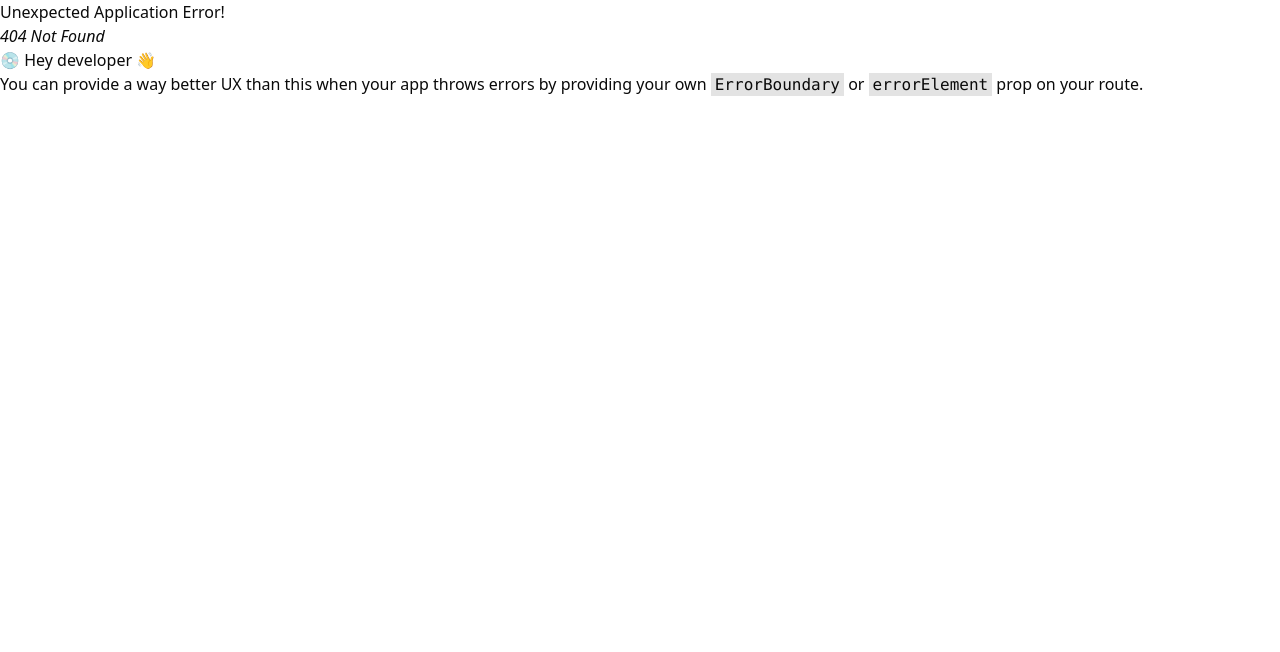
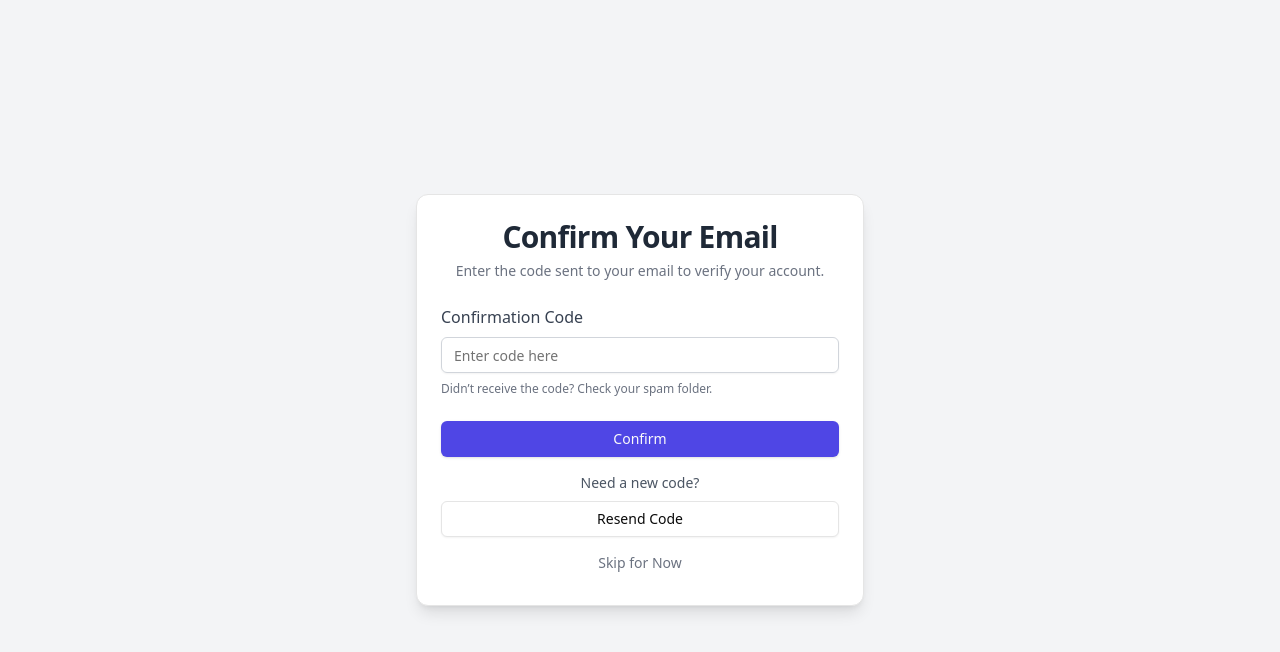
Before and after one commit to patelajay745/React-RSVP, a React (Vite) app: page /confirm in a window 1280 px wide. Before the commit this address had no page. Shown: the top 652 px of the page. Built offline with nearby package versions, Linux system fonts and the light colour scheme.

Commit message:
added confirm email page

```diff
--- /dev/null
+++ b/src/components/ui/alert.jsx
@@ -0,0 +1,47 @@
+import * as React from "react"
+import { cva } from "class-variance-authority";
+
+import { cn } from "@/lib/utils"
+
+const alertVariants = cva(
+  "relative w-full rounded-lg border px-4 py-3 text-sm [&>svg+div]:translate-y-[-3px] [&>svg]:absolute [&>svg]:left-4 [&>svg]:top-4 [&>svg]:text-foreground [&>svg~*]:pl-7",
+  {
+    variants: {
+      variant: {
+        default: "bg-background text-foreground",
+        destructive:
+          "border-destructive/50 text-destructive dark:border-destructive [&>svg]:text-destructive",
+      },
+    },
+    defaultVariants: {
+      variant: "default",
+    },
+  }
+)
+
+const Alert = React.forwardRef(({ className, variant, ...props }, ref) => (
+  <div
+    ref={ref}
+    role="alert"
+    className={cn(alertVariants({ variant }), className)}
+    {...props} />
+))
+Alert.displayName = "Alert"
+
+const AlertTitle = React.forwardRef(({ className, ...props }, ref) => (
+  <h5
+    ref={ref}
+    className={cn("mb-1 font-medium leading-none tracking-tight", className)}
+    {...props} />
+))
+AlertTitle.displayName = "AlertTitle"
+
+const AlertDescription = React.forwardRef(({ className, ...props }, ref) => (
+  <div
+    ref={ref}
+    className={cn("text-sm [&_p]:leading-relaxed", className)}
+    {...props} />
+))
+AlertDescription.displayName = "AlertDescription"
+
+export { Alert, AlertTitle, AlertDescription }
--- a/src/main.jsx
+++ b/src/main.jsx
@@ -7,6 +7,7 @@ import Login from "./pages/login";
 import Register from "./pages/register";
 import { Provider } from "react-redux";
 import { store } from "./app/store";
+import ConfirmEmail from "./pages/confirmEmail";
 
 const router = createBrowserRouter([
   {
@@ -16,6 +17,11 @@ const router = createBrowserRouter([
   {
     path: "/register",
     element: <Register />,
+  },
+
+  {
+    path: "/confirm",
+    element: <ConfirmEmail />,
   },
 ]);
 
--- /dev/null
+++ b/src/pages/confirmEmail.jsx
@@ -0,0 +1,104 @@
+import { Alert, AlertDescription } from "@/components/ui/alert";
+import { Button } from "@/components/ui/button";
+import {
+  Card,
+  CardContent,
+  CardDescription,
+  CardHeader,
+  CardTitle,
+} from "@/components/ui/card";
+import { Input } from "@/components/ui/input";
+import React, { useState } from "react";
+
+export default function ConfirmEmail() {
+  const [formData, setFormData] = useState({ code: "" });
+  const [error, setError] = useState("");
+
+  const handleChange = (e) => {
+    setFormData({ ...formData, [e.target.name]: e.target.value });
+  };
+
+  const handleConfirm = (e) => {
+    e.preventDefault();
+    // Your confirm logic
+  };
+
+  const handleResend = () => {
+    // Your resend logic
+  };
+
+  const handleSkip = () => {
+    // Logic for skipping confirmation
+  };
+
+  return (
+    <div className="flex items-center justify-center min-h-screen bg-gray-100 p-4">
+      <Card className="w-full max-w-md shadow-lg">
+        <CardHeader className="text-center">
+          <CardTitle className="text-3xl font-semibold text-gray-800">
+            Confirm Your Email
+          </CardTitle>
+          <CardDescription className="text-gray-500 mt-2">
+            Enter the code sent to your email to verify your account.
+          </CardDescription>
+        </CardHeader>
+        <CardContent>
+          <form onSubmit={handleConfirm} className="space-y-6">
+            <div className="space-y-2">
+              <label htmlFor="code" className="block text-gray-700 font-medium">
+                Confirmation Code
+              </label>
+              <Input
+                id="code"
+                name="code"
+                type="text"
+                required
+                placeholder="Enter code here"
+                value={formData.code}
+                onChange={handleChange}
+                className="border-gray-300 focus:border-indigo-500 focus:ring-indigo-500"
+              />
+              <p className="text-xs text-gray-500">
+                Didn’t receive the code? Check your spam folder.
+              </p>
+            </div>
+
+            {error && (
+              <Alert variant="destructive" className="text-center">
+                <AlertDescription>{error}</AlertDescription>
+              </Alert>
+            )}
+
+            <Button
+              type="submit"
+              className="w-full bg-indigo-600 hover:bg-indigo-700"
+            >
+              Confirm
+            </Button>
+          </form>
+
+          <div className="mt-4 text-center space-y-2">
+            <p className="text-sm text-gray-600">Need a new code?</p>
+            <Button
+              onClick={handleResend}
+              type="button"
+              variant="outline"
+              className="w-full"
+            >
+              Resend Code
+            </Button>
+
+            <Button
+              onClick={handleSkip}
+              type="button"
+              variant="ghost"
+              className="mt-2 w-full text-gray-500 hover:text-gray-700"
+            >
+              Skip for Now
+            </Button>
+          </div>
+        </CardContent>
+      </Card>
+    </div>
+  );
+}
--- a/src/pages/login.jsx
+++ b/src/pages/login.jsx
@@ -11,10 +11,12 @@ import {
 import { Label } from "@/components/ui/label";
 import { Input } from "@/components/ui/input";
 import { Button } from "@/components/ui/button";
-import { Link } from "react-router-dom";
+import { Link, Navigate, useNavigate } from "react-router-dom";
 import { useSelector } from "react-redux";
+import { Alert, AlertDescription } from "@/components/ui/alert";
 
 export default function Login() {
+  const navigate = useNavigate();
   const [formData, setFormData] = useState({ email: "", password: "" });
   const [error, setError] = useState("");
   const handleSubmit = () => {};
@@ -25,6 +27,8 @@ export default function Login() {
 
   useEffect(() => {
     console.log("Loginstatus", loginStatus.userReducer);
+
+    // if (!loginStatus.userReducer?.userData?.confirmed) navigate("/confirm");
   }, []);
 
   return (
```
